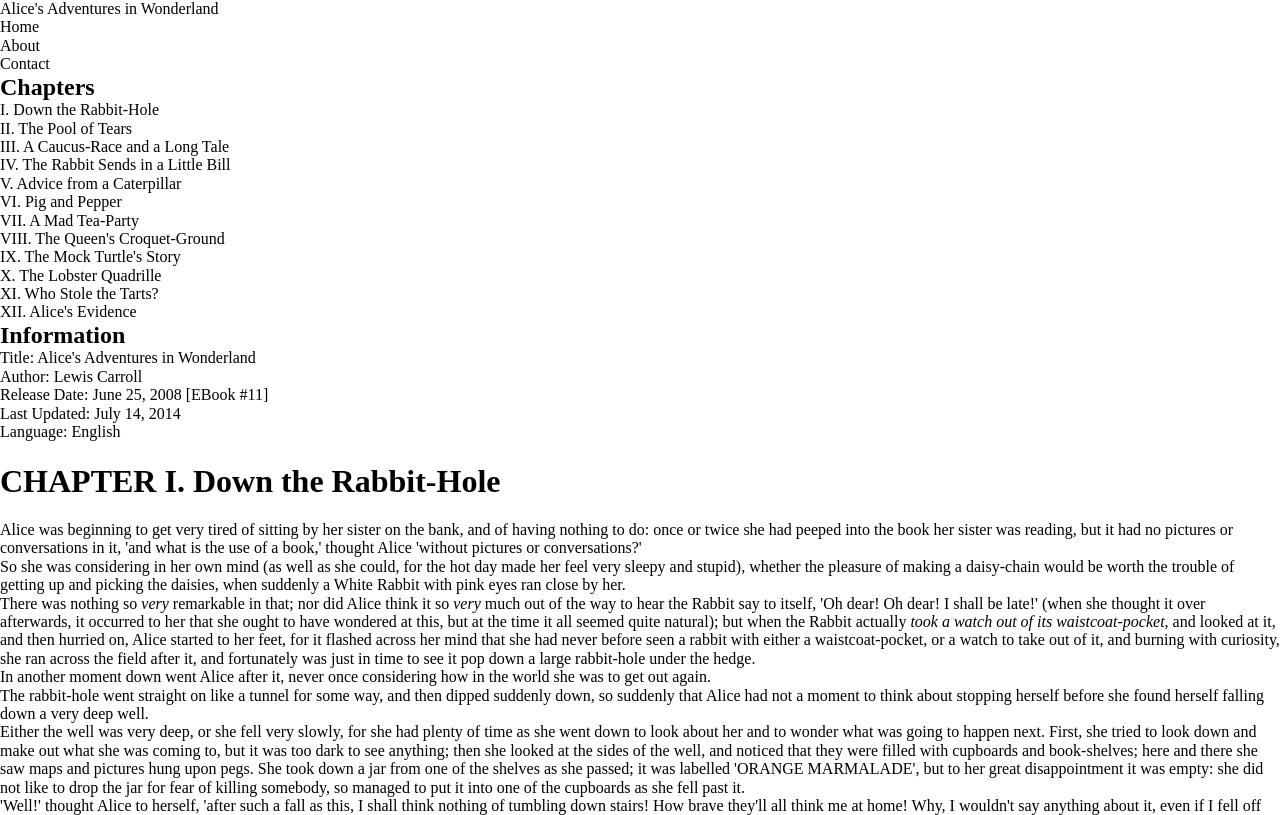
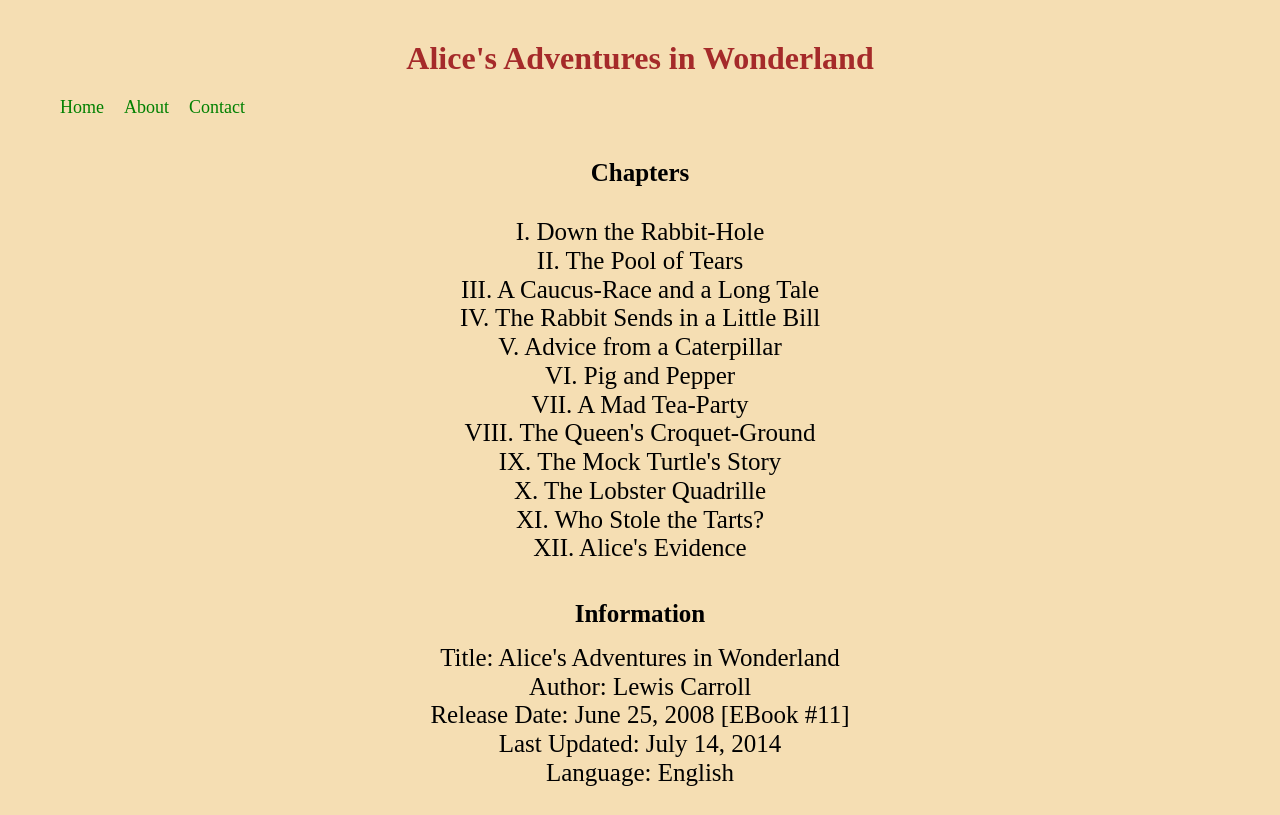
Before and after one commit to TerezaCarvalho/TRYBE-atividades, a plain HTML site: page exercises/7_1/exercise2.html in a window 1280 px wide. Shown: the top 815 px of the page. Drawn offline with nearby package versions, Linux system fonts and the light colour scheme.

Commit message:
exercicio3

```diff
--- a/exercises/7_1/exercise2.css
+++ b/exercises/7_1/exercise2.css
@@ -14,7 +14,7 @@ html {
         font-size: larger;
         margin: inherit;
         padding: 10px;
-        background-color: ivory;
+        background-color:plum;
        text-align: justify;
     }
 
@@ -95,6 +95,7 @@ html {
         margin: 10px;
         padding: 20px;
         text-align: justify;
+        background-color: salmon;
   }
   header{
       display: flex;
@@ -182,5 +183,113 @@ footer p{
 }
   /* Desktop Styles */
 @media only screen and (min-width: 961px) {
+    body{
+        margin: 20px;
+        padding: 20px;
+        text-align: justify;
+        font-size: 25px;
+        background-color: wheat;
+    }
 
-  }
+    header{
+        display: flex;
+        flex-direction: column;
+
+    }
+
+    header p{
+        font-size: xx-large;
+        font-weight:bolder;
+        color:brown;
+        text-align: center;
+    }
+
+    nav ul{
+        display: flex;
+        justify-content: first baseline;
+        padding: 10px;
+        color: green;
+    }
+
+    nav ul li{
+        list-style-type: none;
+        font-size: large;
+        padding: 10px;
+
+    }
+
+    h1{
+        font-size: 30px;
+        text-align: center;
+    }
+
+    h2 {
+        padding: 15px;
+        font-weight: bold;
+        font-size: 25px;
+    }
+    h3{
+        margin-left: 9px;
+    }
+
+    .container{
+        display: flex;
+        flex-direction: column;
+    }
+
+    .aside-one{
+        display: flex;
+        justify-content: center;
+        flex-direction: column;
+        text-align: center;
+        padding: 7px;
+    }
+    .aside-one ul{
+        display: flex;
+        justify-content: center;
+        flex-direction: column;
+        padding: 15px;
+    }
+    .aside-one ul li{
+        list-style-type: none;
+    }
+     .aside-two{
+         display: flex;
+         flex-wrap: wrap;
+         flex-direction: column;
+         text-align: center;
+     }
+
+     .aside-two ul{
+         display: flex;
+        justify-content: center;
+        flex-direction: column;
+     }
+
+     .aside-two ul li{
+         list-style-type: none;
+     }
+
+     .main-content {
+         display: flex;
+         justify-content: center;
+         flex-direction: column;
+         padding: 15px;
+     }
+
+     .main-content p{
+         padding: 15px;
+         text-align: justify;
+     }
+
+    footer{
+        display: flex;
+        justify-content: center;
+        flex-direction: column;
+        padding: 10px;
+    }
+    footer p{
+        padding: 10px;
+    }
+
+}
```
Also changed, not shown: exercises/7_1/exercise3.css (added), exercises/7_1/exercise3.html (added).
